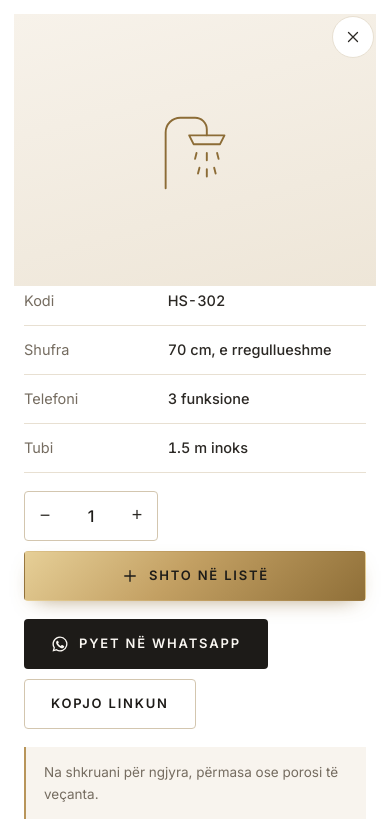
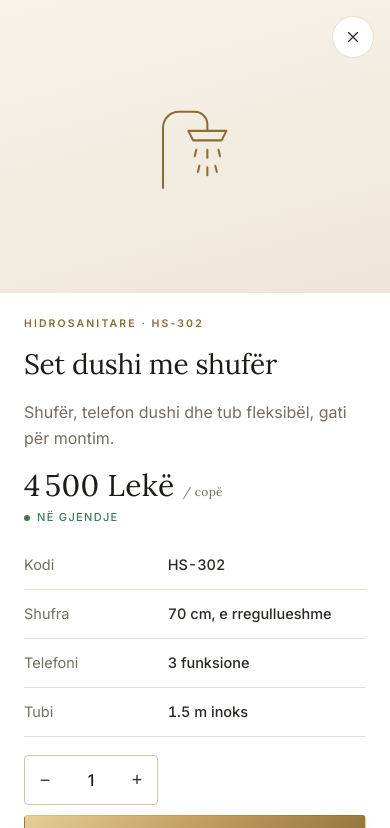
Before and after one commit to LegentOne/rusi-en-den-home, a plain HTML site: page index.html in a window 390 px wide. Both pictures are taken after a click on the link 104 px from the left and 377 px from the top of the page. Shown: the top 828 px of the page. Drawn offline with Linux system fonts and the light colour scheme.

Commit message:
Përditësim nga paneli · 20 nëntor 2026, 14:38

```diff
--- a/index.html
+++ b/index.html
@@ -760,6 +760,19 @@ body.has-obar .float-wa { opacity: 0; pointer-events: none; transform: scale(.6)
   .modal-media.m-swipe { aspect-ratio: 1 / 1; min-height: 0; height: auto; }
   .shop .chips { margin: 0 calc(-1 * clamp(16px, 4vw, 40px)); padding: 8px clamp(16px, 4vw, 40px); }
 }
+/* ---- product view on tablets/phones: one column, photo above the text (no overlap) ---- */
+@media (max-width: 980px) {
+  .modal-panel { display: block; }
+  .gallery { min-height: auto; }
+  .modal-media { min-height: 0; }
+}
+@media (max-width: 520px) {
+  .modal-panel { height: 100dvh; max-height: 100dvh; }
+  .gallery { margin: 0; padding: 0; gap: 0; }
+  .gallery .modal-media { margin: 0; border-radius: 0; }
+  .modal-media .tags { top: 14px; right: auto; left: 14px; }
+  .modal-media .code { display: none; }
+}
 /* ---- compact cards on phones ---- */
 @media (max-width: 520px) {
   .grid { gap: 10px; }
@@ -819,6 +832,7 @@ img, svg { -webkit-user-drag: none; }
 .obar-send { letter-spacing: .12em; }
 .dr-cat { font-weight: 500; }
 .dr-cat .dr-name { font-family: var(--serif); font-size: 17px; font-weight: 400; color: var(--heading); }
+@media (max-width: 860px) { .modal-panel { height: 100dvh; max-height: 100dvh; } }
 </style>
 </head>
 <body>
```
